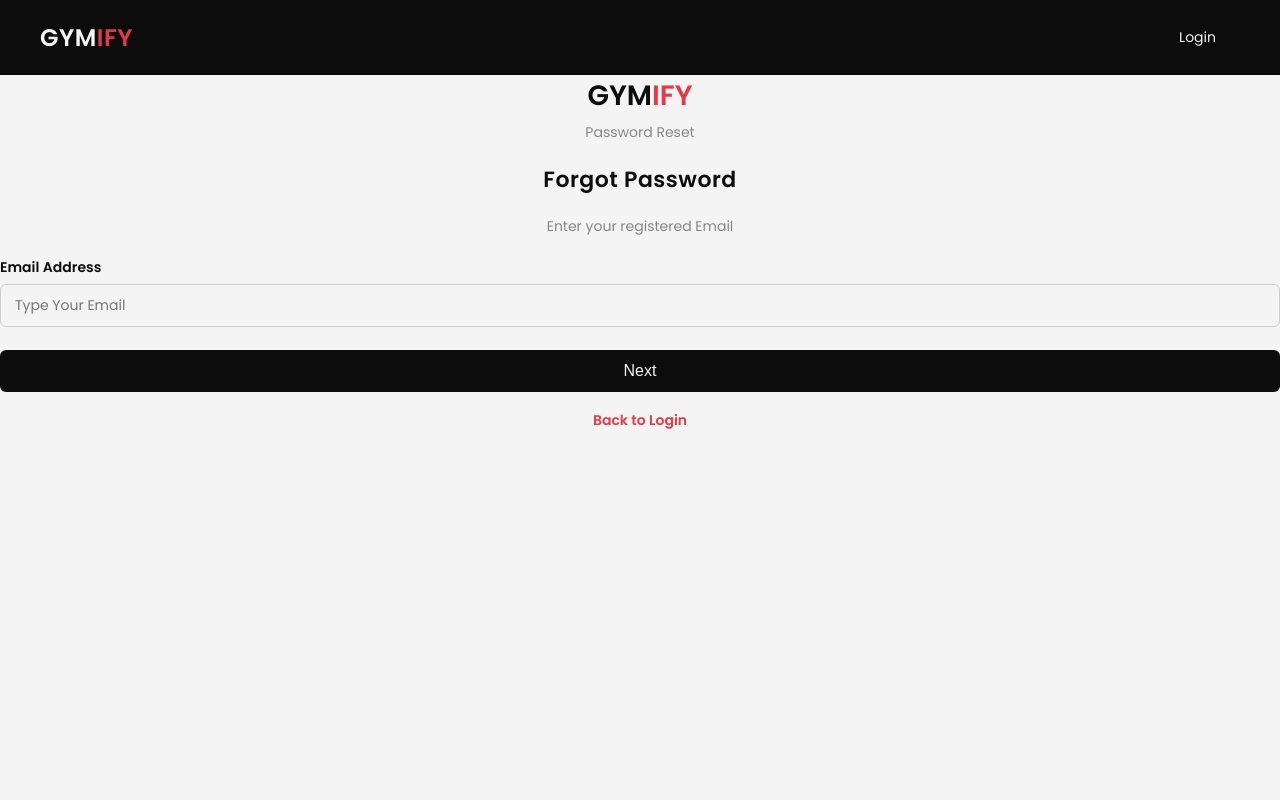
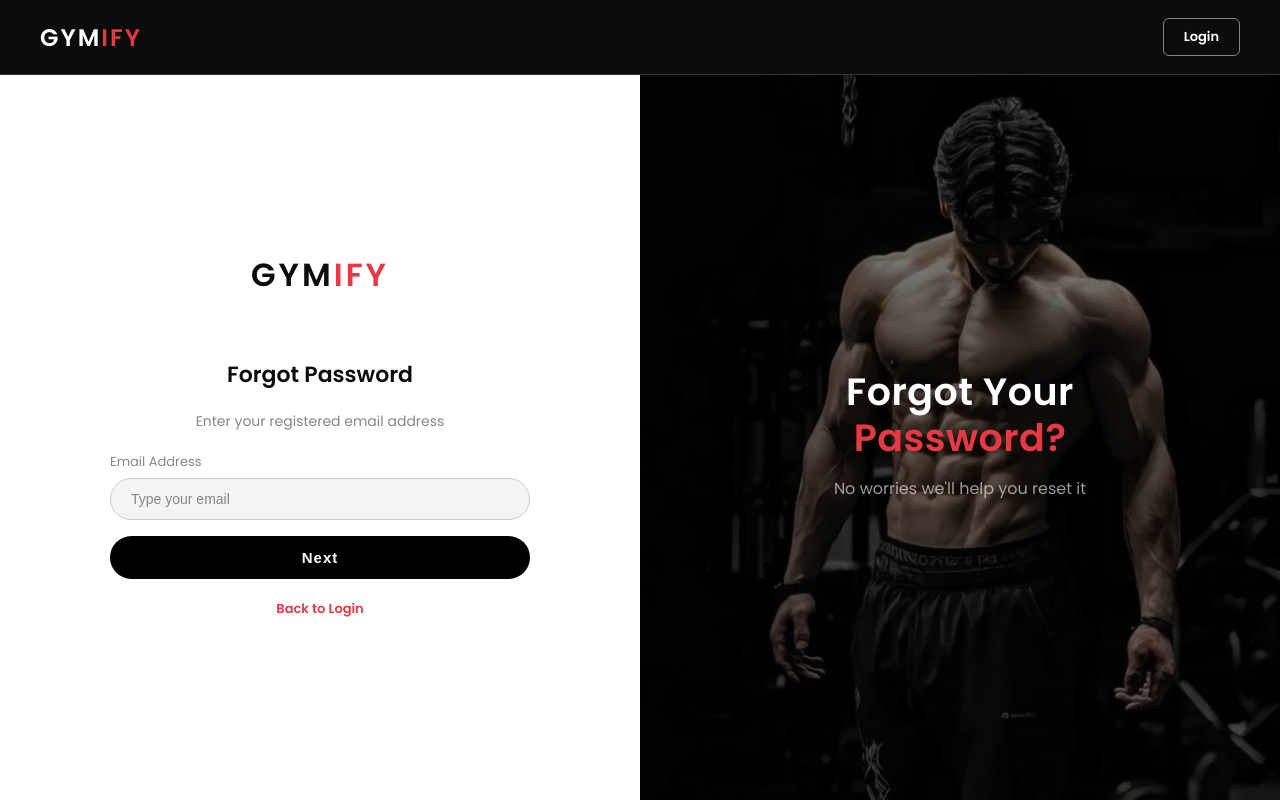
Before and after one commit to careerbuilder21/gymify-project, a Django app: page /forgot-password/ in a window 1280 px wide. Run offline with Django 5.2, Linux system fonts and the light colour scheme.

Commit message:
Latest changes

```diff
--- a/templates/forgot_password.html
+++ b/templates/forgot_password.html
@@ -4,43 +4,74 @@
 
 <head>
     <meta charset="UTF-8">
+    <meta name="viewport" content="width=device-width, initial-scale=1.0">
     <title>Forgot Password - GYMIFY</title>
     <link rel="stylesheet" href="{% static 'css/style.css' %}">
+    <link rel="stylesheet" href="https://cdnjs.cloudflare.com/ajax/libs/font-awesome/6.4.0/css/all.min.css">
 </head>
 
-<body>
-    <nav class="navbar">
-        <div class="nav-logo">GYM<span>IFY</span></div>
-        <div class="nav-buttons">
-            <a href="{% url 'login' %}" class="btn-solid">Login</a>
+<body class="login-page">
+
+    <!-- NAVBAR -->
+    <nav class="login-navbar">
+        <div class="login-nav-logo">GYM<span>IFY</span></div>
+        <div class="login-nav-btns">
+            <a href="{% url 'login' %}" class="ln-outline">Login</a>
         </div>
     </nav>
-    <div class="form-section">
-        <div class="form-box">
-            <div style="text-align:center;margin-bottom:20px;">
-                <div style="font-size:28px;font-weight:800;">
-                    GYM<span style="color:#E63946;">IFY</span>
+
+    <!-- MAIN WRAPPER -->
+    <div class="login-wrapper">
+
+        <!-- LEFT — FORM -->
+        <div class="login-form-side">
+            <div class="login-form-box">
+
+                <div class="login-logo">GYM<span>IFY</span></div>
+                <p class="login-subtitle">Reset your password</p>
+
+                {% if error %}
+                <div class="lf-error">
+                    <i class="fas fa-exclamation-circle"></i>
+                    {{ error }}
                 </div>
-                <p style="color:#858685;font-size:14px;margin-top:5px;">Password Reset</p>
-            </div>
-            {% if error %}
-            <p style="color:red;text-align:center;font-size:14px;margin-bottom:15px;">{{ error }}</p>
                 {% endif %}
-            <h2 style="font-size:22px;text-align:center;margin-bottom:20px;">Forgot Password</h2>
-            <p style="color:#858685;font-size:14px;text-align:center;margin-bottom:20px;">Enter your registered Email
+
+                <div class="login-form-title">Forgot Password</div>
+
+                <p style="color:#858685;font-size:14px;
+                      text-align:center;margin-bottom:20px;">
+                    Enter your registered email address
                 </p>
+
                 <form method="POST" action="/forgot-password/" autocomplete="off">
                     {% csrf_token %}
-                <div class="form-group">
+
+                    <div class="lf-group">
                         <label>Email Address</label>
-                    <input type="text" name="email" placeholder="Type Your Email">
+                        <input type="text" name="email" placeholder="Type your email">
                     </div>
-                <button type="submit" class="form-btn">
+
+                    <button type="submit" class="lf-btn">
                         Next
                     </button>
                 </form>
-            <div class="form-footer">
-                <p><a href="{% url 'login' %}">Back to Login</a></p>
+
+                <div class="lf-footer">
+                    <a href="{% url 'login' %}">
+                        Back to Login
+                    </a>
+                </div>
+
+            </div>
+        </div>
+
+        <!-- RIGHT — IMAGE -->
+        <div class="login-image-side">
+            <img src="{% static 'images/login.jpg' %}" alt="Gym">
+            <div class="login-image-overlay">
+                <h2>Forgot Your<br><span>Password?</span></h2>
+                <p>No worries we'll help you reset it</p>
             </div>
         </div>
     </div>
```
Also changed, not shown: templates/reset_password.html (+58 -35 lines), templates/security_question.html (+60 -33 lines). Lines whose indentation alone changed are shown as unchanged.
